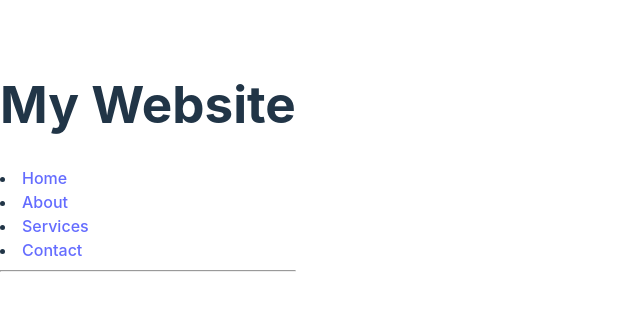
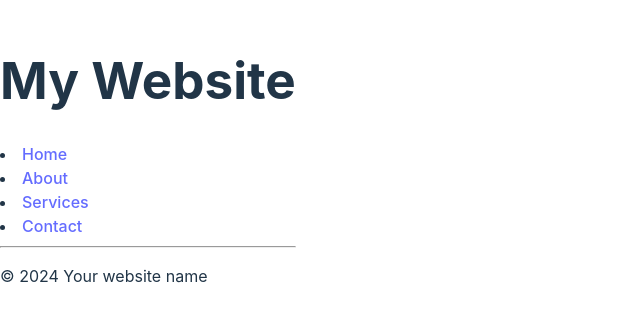
Before and after one commit to kevinandel/ReactBeginning, a React (Vite) app in the folder my-react-app/: page / in a window 1280 px wide. Shown: the part 239-560 px from the top of the page, without its empty margins (0-640 px from the left). Built offline with nearby package versions, Linux system fonts and the light colour scheme.

Commit message:
Created footer component

```diff
--- a/my-react-app/src/App.jsx
+++ b/my-react-app/src/App.jsx
@@ -1,9 +1,13 @@
 import Header from "./Header.jsx"
+import Footer from "./Footer.jsx";
 
 function App() {
 
   return(
-    <Header/>
+    <>
+      <Header/>
+      <Footer/>
+    </>
   );
 }
 
--- /dev/null
+++ b/my-react-app/src/Footer.jsx
@@ -0,0 +1,10 @@
+function Footer() {
+
+  return(
+    <footer>
+      <p>&copy; {new Date().getFullYear()} Your website name</p>
+    </footer>
+  );
+}
+
+export default Footer;
```
